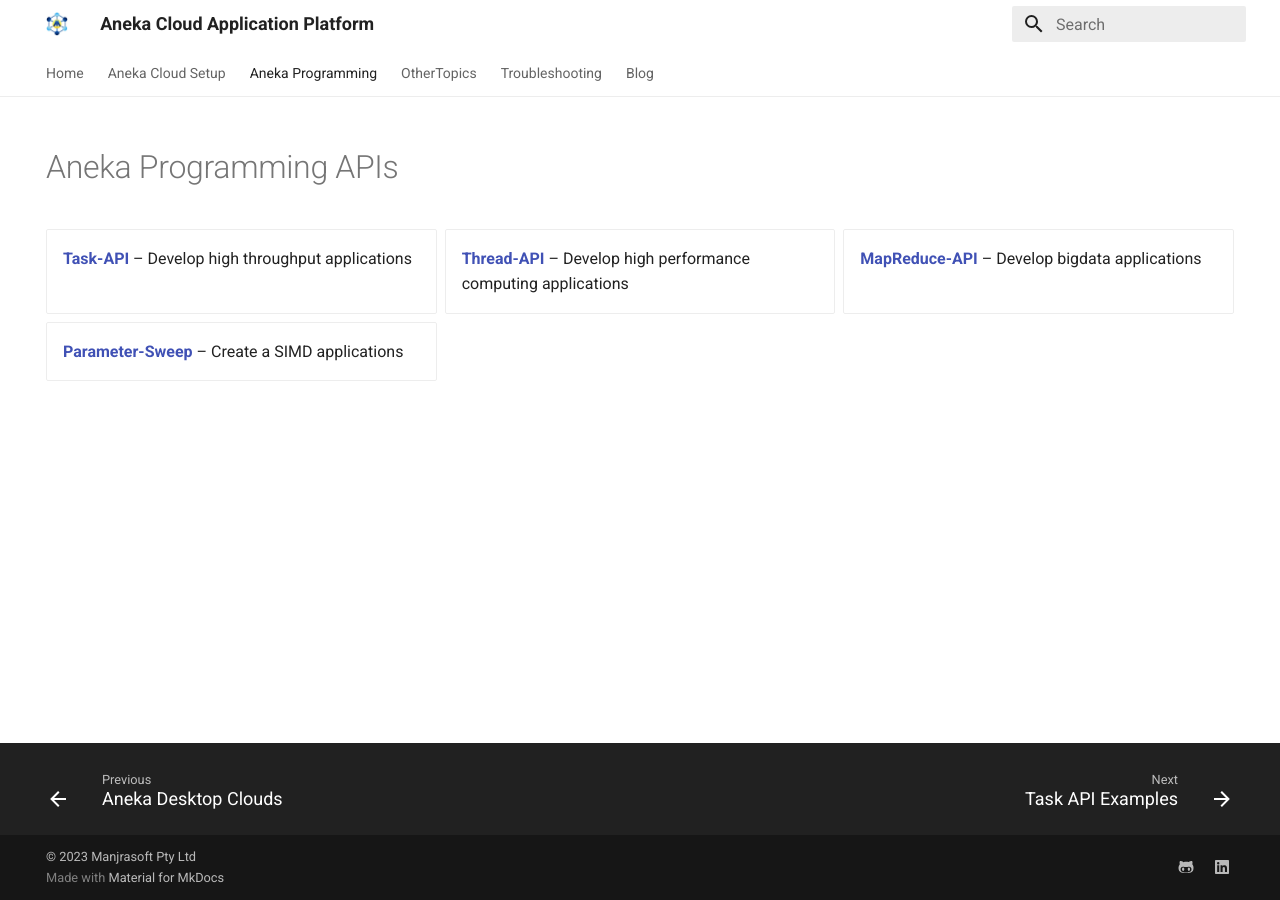
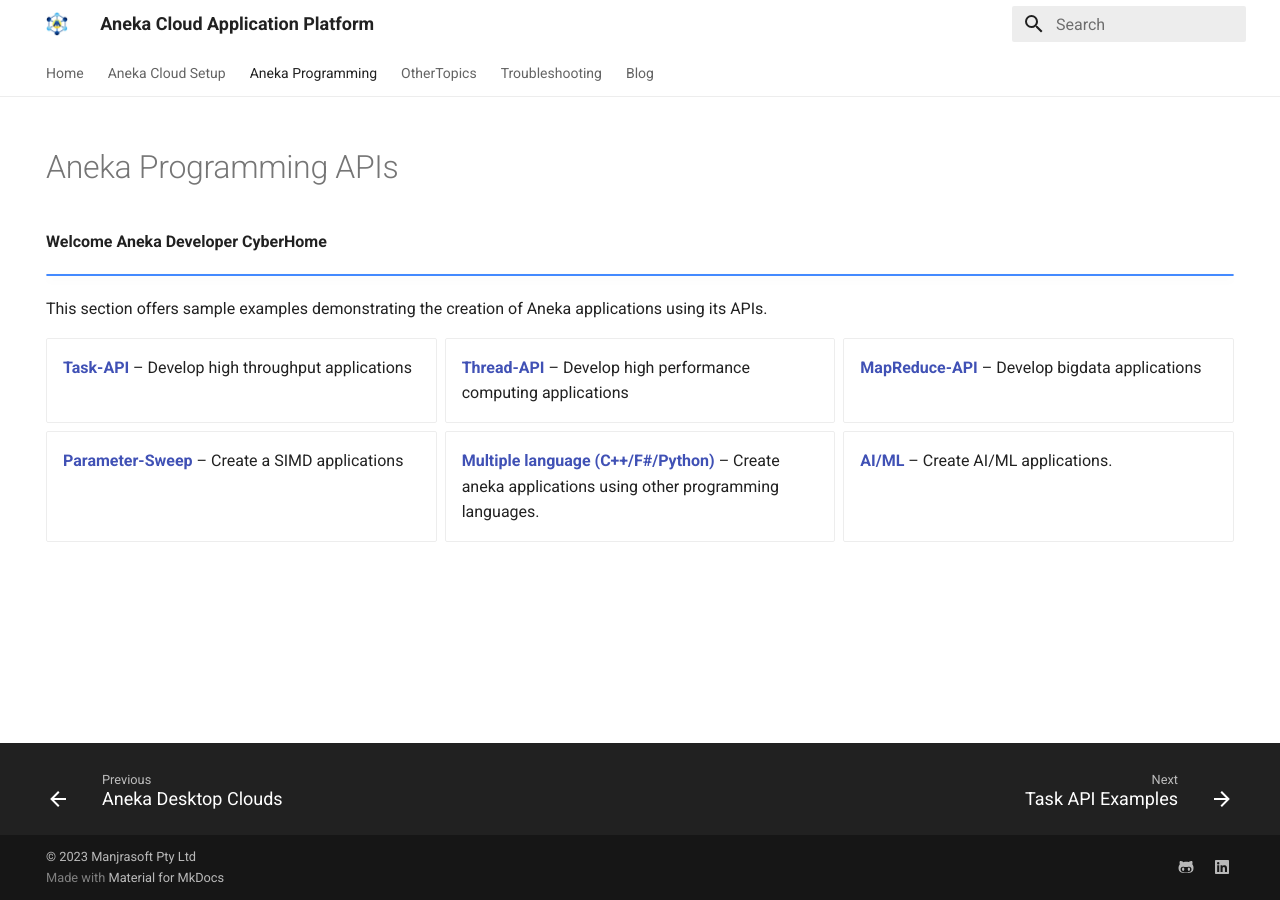
Before and after one commit to shivupoojar/anekadocs, an MkDocs documentation site: the page built from docs/Aneka Programming/index.md, in a window 1280 px wide. Built offline with MkDocs 1.6.1 and Material for MkDocs 9.7.7, drawn with Linux system fonts in a browser that asks for light colours.

Commit message:
some more updates

```diff
--- a/docs/Aneka Programming/index.md
+++ b/docs/Aneka Programming/index.md
@@ -4,17 +4,23 @@
   - toc
 ---
 # Aneka Programming APIs
+**Welcome Aneka Developer CyberHome**
 
+!!! note ""
 
-
+This section offers sample examples demonstrating the creation of Aneka applications using its APIs.
 <div class="grid cards" markdown>
 -  __[Task-API]__ – Develop high throughput applications
 -  __[Thread-API]__ – Develop high performance computing applications
 -  __[MapReduce-API]__ – Develop bigdata applications
 -  __[Parameter-Sweep]__ – Create a SIMD applications
+-  __[Multiple language (C++/F#/Python)]__ – Create aneka applications using other programming languages.
+- __[AI/ML]__ – Create AI/ML applications.
 
 </div>
   [Task-API]: Task
   [Thread-API]: Thread
   [MapReduce-API]: setting-up-the-header.md
   [Parameter-Sweep]: setting-up-the-footer.md
+  [Multiple language (C++/F#/Python)]: etting-up-the-footer.md
+  [AI/ML]: Setting-up-the-footer.md
```
Also changed, not shown: docs/Aneka Cloud Setup/desktop.md (+3 -1 lines), docs/Aneka Cloud Setup/index.md (+5 -1 lines).
